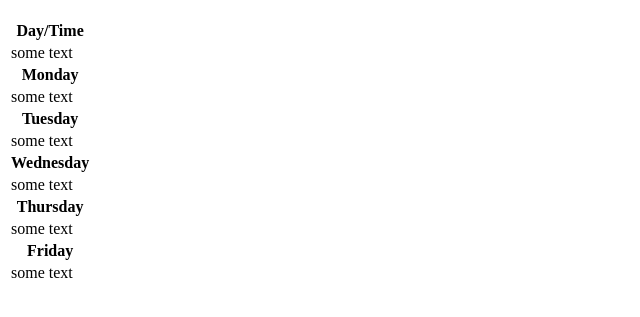
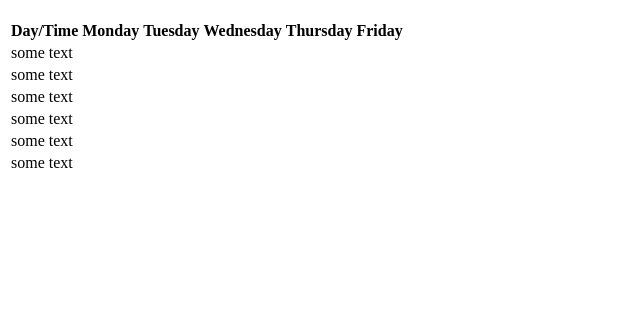
Before and after one commit to mbahrn/basal_rep, a plain HTML site: page index.html in a window 1280 px wide. Shown: the part 61-378 px from the top of the page, without its empty margins (0-640 px from the left). Drawn offline with Linux system fonts and the light colour scheme.

Commit message:
Update index.html

```diff
--- a/index.html
+++ b/index.html
@@ -8,19 +8,20 @@
 <body>
 <h1> This is an H1</h1>
 <table>
-  <th>Day/Time</th>
+  <tr><th>Day/Time</th><th>Monday</th><th>Tuesday</th><th>Wednesday</th><th>Thursday</th><th>Friday</th> </tr>
+
   <tr>
     <td>some text</td>
   </tr>
-  <th>Monday</th>
+
   <tr><td>some text</td></tr>
-  <th>Tuesday</th>
+
   <tr><td>some text</td></tr>
-  <th>Wednesday</th>
+
   <tr><td>some text</td></tr>
-  <th>Thursday</th>
+
   <tr><td>some text</td></tr>
-  <th>Friday</th>
+
   <tr><td>some text</td></tr>
 </table>
 </body>
```
